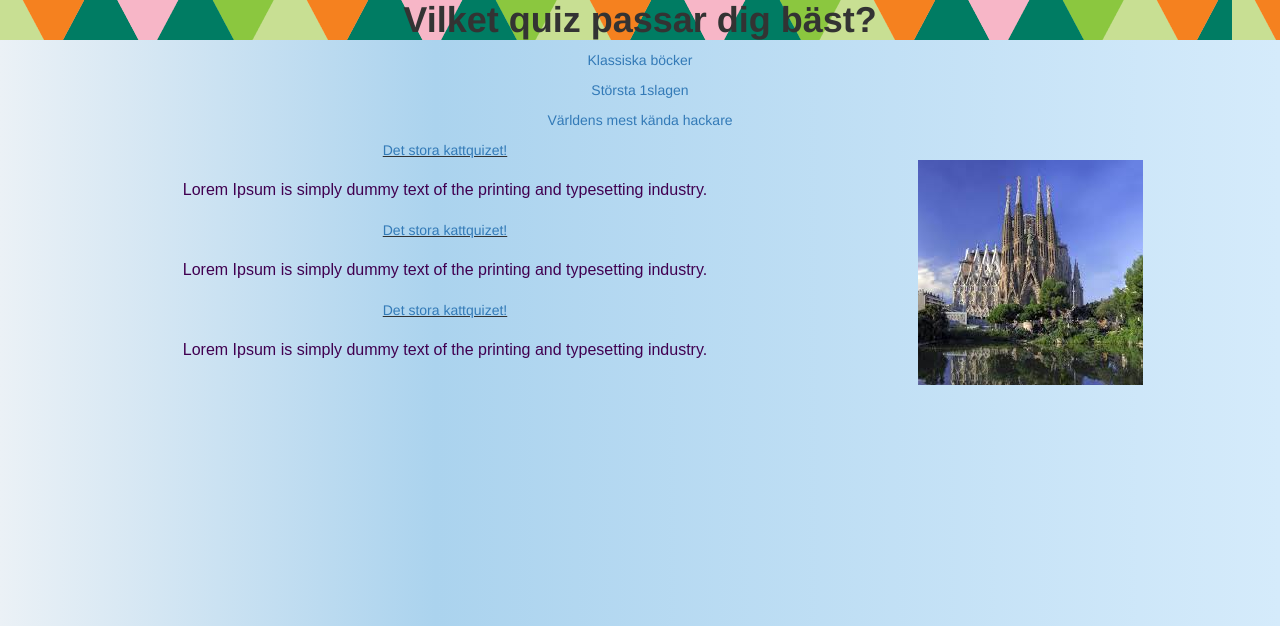
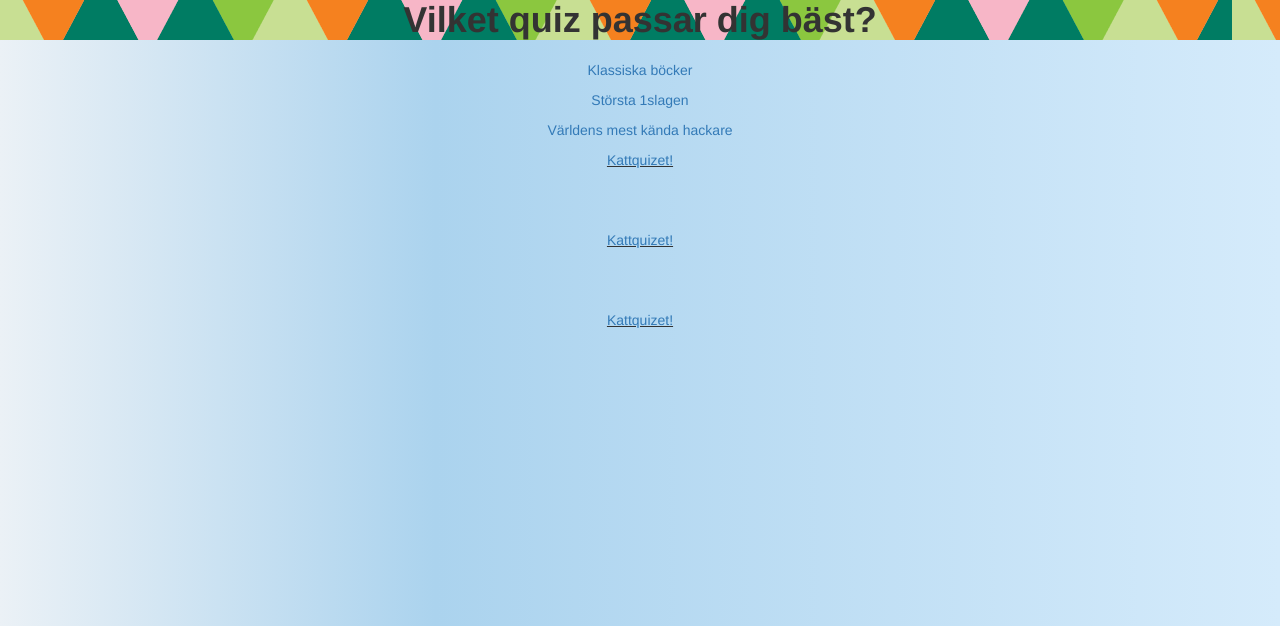
Before and after one commit to hannacantwell/quizproject, a Django app: page / in a window 1280 px wide. Shown: the top 626 px of the page. Run offline with Django 3.2, Linux system fonts and the light colour scheme; some libraries are stand-ins or nearby versions.

Commit message:
loads of changes

```diff
--- a/quiz/templates/quiz/Start.html
+++ b/quiz/templates/quiz/Start.html
@@ -9,7 +9,8 @@
 <title>Cantwell's quizes</title>
 </head>
 <body>
-<h1>Vilket quiz passar dig bäst? </h1>
+<h1>Vilket quiz passar dig bäst?</h1>
+<h2></h2>
 {% for quiz in quizzes %}
     <p><a href="{% url 'quiz_page' quiz.quiz_number %}">
         {{ quiz.name }}
@@ -17,22 +18,20 @@
 {% endfor %}
 <div class="container">
 	<div class="row">
-	<div class="col-md-8"><span class="rubrik"><a href="quiz.html" class="button">Det stora kattquizet!</span></a><br>
+	<div class="col-md-12"><span class="rubrik"><a href="quiz.html" class="button">Kattquizet!</span></a><br>
 
 
-  <span class="undertext"><br>Lorem Ipsum is simply dummy text of the printing and typesetting industry.<br><br></span>
+  <span class="undertext"><br><br><br></span>
 
-  <span class="rubrik"><a href="quiz.html" class="button">Det stora kattquizet!</span></a><br>
+  <span class="rubrik"><a href="quiz.html" class="button">Kattquizet!</span></a><br>
 
 
-  <span class="undertext"><br>Lorem Ipsum is simply dummy text of the printing and typesetting industry.</span><br><br>
+  <span class="undertext"><br><br><br></span>
 
-  <span class="rubrik"><a href="quiz.html" class="button">Det stora kattquizet!</span></a><br>
+  <span class="rubrik"><a href="quiz.html" class="button" class="button2">Kattquizet!</span></a><br>
 
-  <span class="undertext"><br>Lorem Ipsum is simply dummy text of the printing and typesetting industry.<br><br></span></div>
+  <span class="undertext"><br><br><br></span></div>
 
-	<div class="col-md-4 column2"><img src="/static/barcelona1.jpg"></div>
-	<div class="col-md-12 footer"></div>
 	</div>
 	</div>
 
```
Also changed, not shown: static/quiz.jpg (added), static/scuffedstatic_dark_1920x1234.jpg (added).
